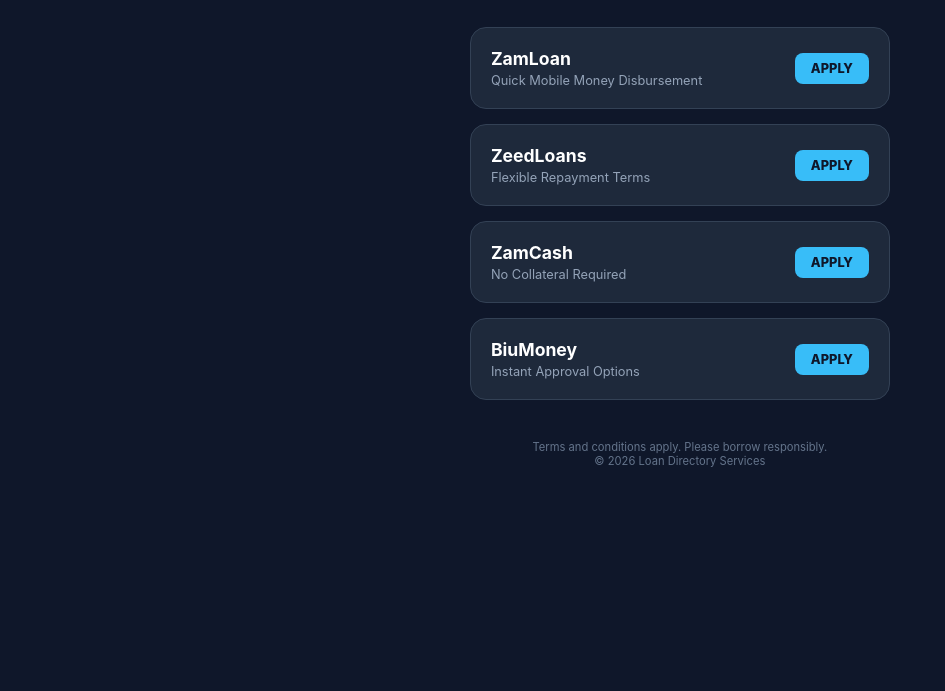
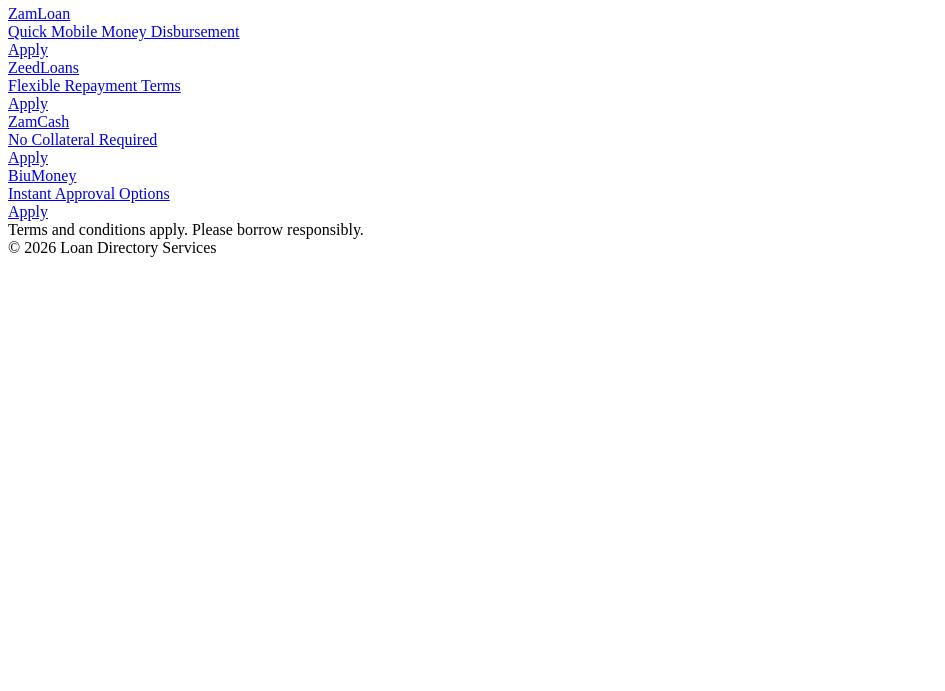
Before and after one commit to zambiaogquickloanportal/QUICK-INSTANT-LOANS-FOR-BOTH-ZAMBIAN-PUBLIC-AND-PRIVATE-SECTOR-WORKERS, a plain HTML site: page index.html in a window 1280 px wide. Shown: the part 109-800 px from the top of the page, without its empty margins (0-945 px from the left). Drawn offline with Linux system fonts and the light colour scheme.

Commit message:
Update index.html

```diff
--- a/index.html
+++ b/index.html
@@ -2,64 +2,19 @@
 <html lang="en">
 <head>
     <meta charset="UTF-8">
- <meta property="og:image" content="https://zambiaogquickloanportal.github.io/QUICK-INSTANT-LOANS-FOR-BOTH-ZAMBIAN-PUBLIC-AND-PRIVATE-SECTOR-WORKERS/logo.png">
-/logo.png"
+    <meta name="viewport" content="width=device-width, initial-scale=1.0">
+
     <title>Zambia Quick Loan Portal</title>
+    <meta name="title" content="Get an Instant Loan Today">
+    <meta name="description" content="Compare 4 trusted loan providers in Zambia. Fast approval, low interest.">
 
+    <meta property="og:type" content="website">
+    <meta property="og:url" content="https://zambiaogquickloanportal.github.io/QUICK-INSTANT-LOANS-FOR-BOTH-ZAMBIAN-PUBLIC-AND-PRIVATE-SECTOR-WORKERS/">
     <meta property="og:title" content="Get an Instant Loan Today">
     <meta property="og:description" content="Compare 4 trusted loan providers in Zambia. Fast approval, low interest.">
-    <meta property="og:image" content="https://images.unsplash.com/photo-1579621970795-87faff3f9050?auto=format&fit=crop&w=1200&h=630&q=80">
-    <meta property="og:type" content="website">
+    <meta property="og:image" content="https://zambiaogquickloanportal.github.io/QUICK-INSTANT-LOANS-FOR-BOTH-ZAMBIAN-PUBLIC-AND-PRIVATE-SECTOR-WORKERS/logo.png">
 
-    <style>
-        * { box-sizing: border-box; }
-        body {
-            font-family: 'Inter', -apple-system, BlinkMacSystemFont, sans-serif;
-            background-color: #0f172a;
-            margin: 0;
-            padding: 20px;
-            display: flex;
-            justify-content: center;
-            color: #f8fafc;
-        }
-        .app-container { width: 100%; max-width: 420px; text-align: center; }
-        .header { margin-bottom: 30px; margin-top: 20px; }
-        .header h1 { font-size: 1.8rem; margin: 0; color: #38bdf8; }
-        .header p { color: #94a3b8; font-size: 0.9rem; }
-
-        .loan-card {
-            background: #1e293b;
-            border: 1px solid #334155;
-            border-radius: 16px;
-            padding: 20px;
-            margin-bottom: 15px;
-            text-decoration: none;
-            display: flex;
-            align-items: center;
-            justify-content: space-between;
-            transition: all 0.2s ease-in-out;
-        }
-        .loan-card:hover {
-            background: #334155;
-            transform: translateY(-3px);
-            border-color: #38bdf8;
-        }
-        .content { text-align: left; }
-        .title { font-weight: 700; font-size: 1.1rem; color: #fff; margin-bottom: 4px; }
-        .subtitle { font-size: 0.8rem; color: #94a3b8; }
-
-        .apply-btn {
-            background: #38bdf8;
-            color: #0f172a;
-            padding: 8px 16px;
-            border-radius: 8px;
-            font-weight: 800;
-            font-size: 0.8rem;
-            text-transform: uppercase;
-        }
-        .footer { margin-top: 40px; font-size: 0.7rem; color: #64748b; }
-    </style>
-</head>
+    </head>
 <body>
 
 <div class="app-container">
```
